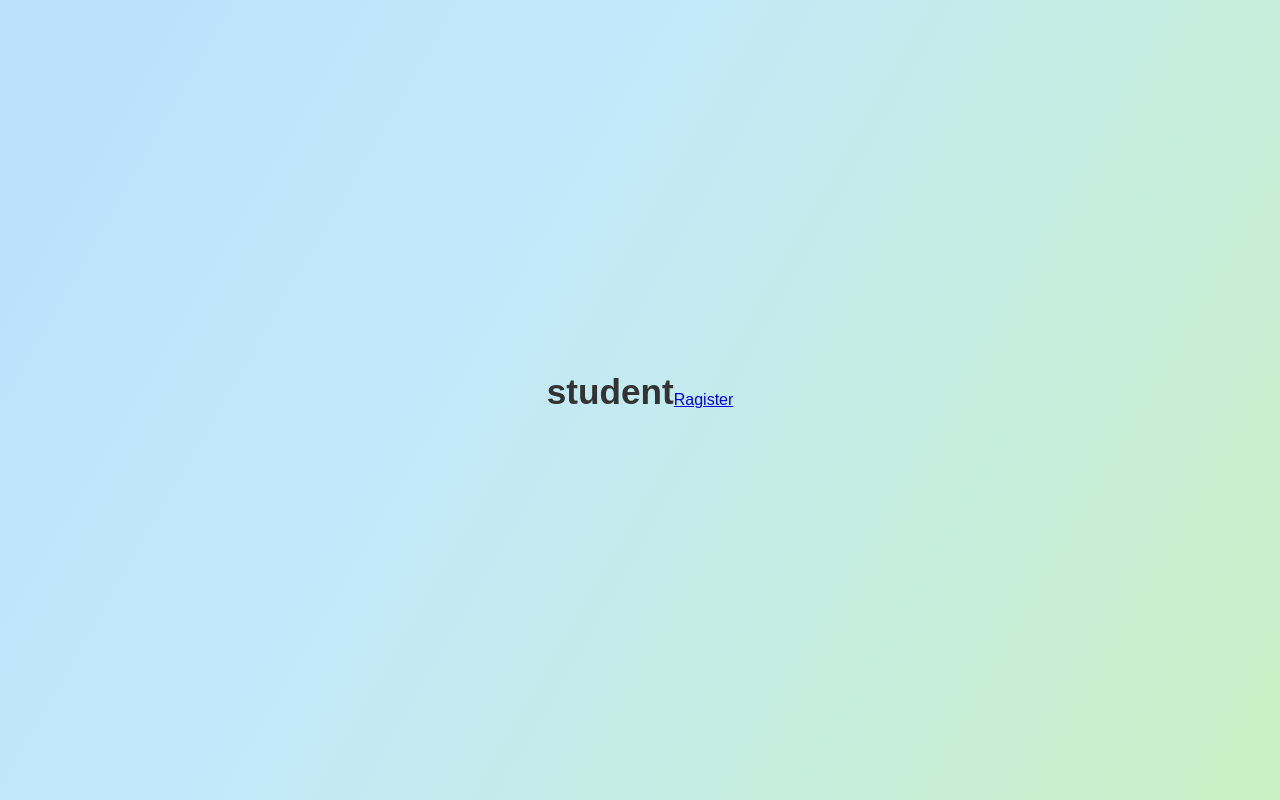
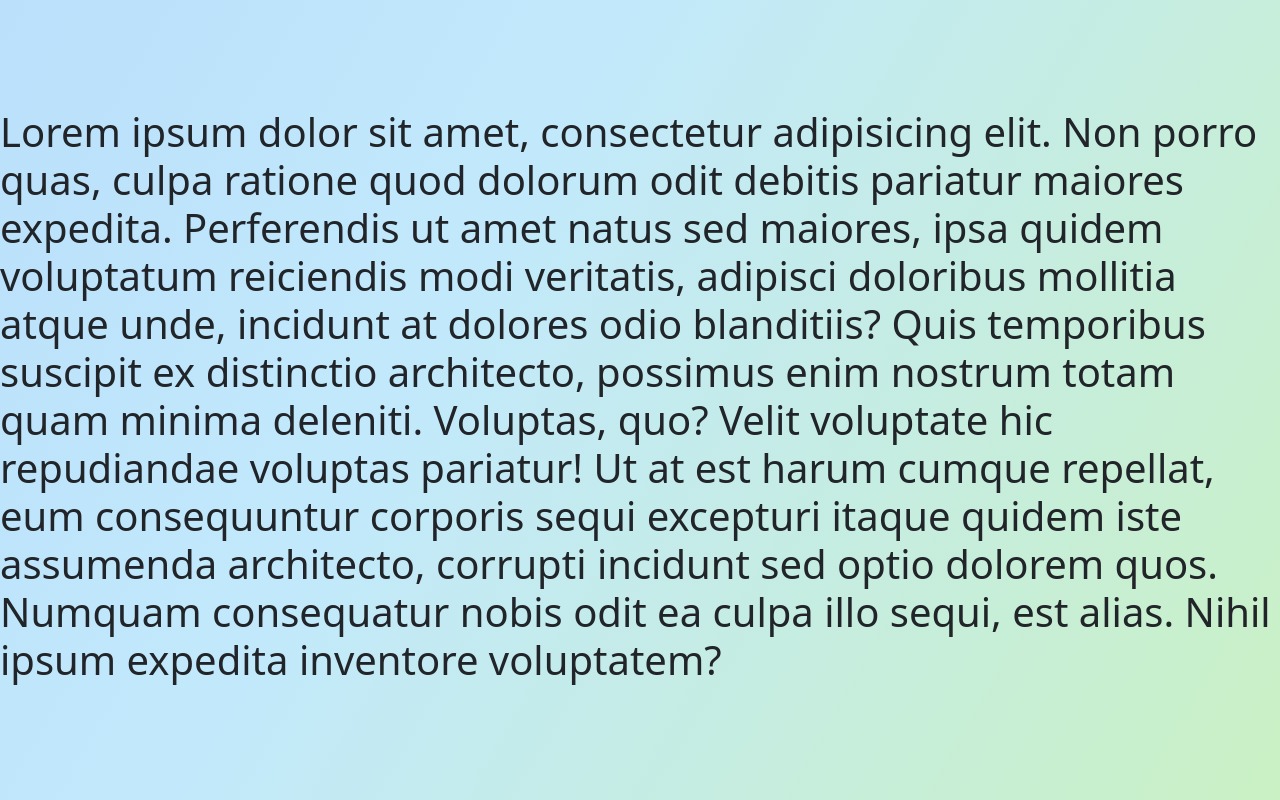
Before and after one commit to shrikant099/studentManagment, a plain HTML site: page frontend/index.html in a window 1280 px wide. Drawn offline with nearby package versions, Linux system fonts and the light colour scheme.

Commit message:
check krne ke liye lorem

```diff
--- a/frontend/index.html
+++ b/frontend/index.html
@@ -5,9 +5,17 @@
     <meta name="viewport" content="width=device-width, initial-scale=1.0">
     <title>Student managment</title>
     <link rel="stylesheet" href="./css/style.css">
+
+    <!-- bootstrap  -->
+    <link href="https://cdn.jsdelivr.net/npm/bootstrap@5.3.3/dist/css/bootstrap.min.css" rel="stylesheet" integrity="sha384-QWTKZyjpPEjISv5WaRU9OFeRpok6YctnYmDr5pNlyT2bRjXh0JMhjY6hW+ALEwIH" crossorigin="anonymous">
 </head>
 <body>
-    <h1>student</h1>
-    <a href="./registration.html">Ragister</a>
+   <div class="topbar">
+    <h1>Lorem ipsum dolor sit amet, consectetur adipisicing elit. Non porro quas, culpa ratione quod dolorum odit debitis pariatur maiores expedita. Perferendis ut amet natus sed maiores, ipsa quidem voluptatum reiciendis modi veritatis, adipisci doloribus mollitia atque unde, incidunt at dolores odio blanditiis? Quis temporibus suscipit ex distinctio architecto, possimus enim nostrum totam quam minima deleniti. Voluptas, quo? Velit voluptate hic repudiandae voluptas pariatur! Ut at est harum cumque repellat, eum consequuntur corporis sequi excepturi itaque quidem iste assumenda architecto, corrupti incidunt sed optio dolorem quos. Numquam consequatur nobis odit ea culpa illo sequi, est alias. Nihil ipsum expedita inventore voluptatem?</h1>
+   </div>
+
+    <script src="https://cdn.jsdelivr.net/npm/bootstrap@5.3.3/dist/js/bootstrap.bundle.min.js" integrity="sha384-YvpcrYf0tY3lHB60NNkmXc5s9fDVZLESaAA55NDzOxhy9GkcIdslK1eN7N6jIeHz" crossorigin="anonymous">
+
+    </script>
 </body>
 </html>
```
Also changed, not shown: frontend/login.html (+1 -0 lines), frontend/registration.html (+1 -0 lines).
